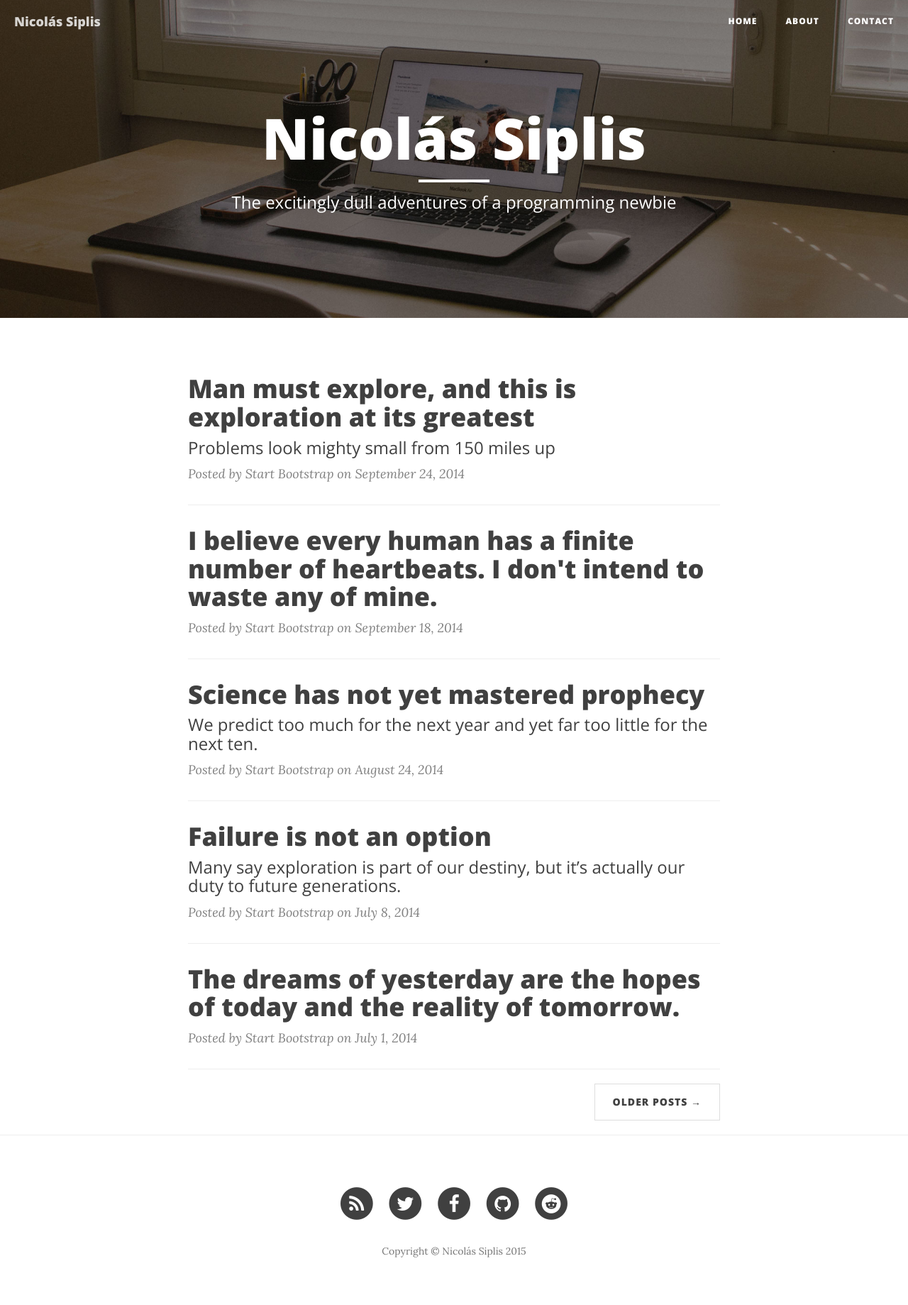
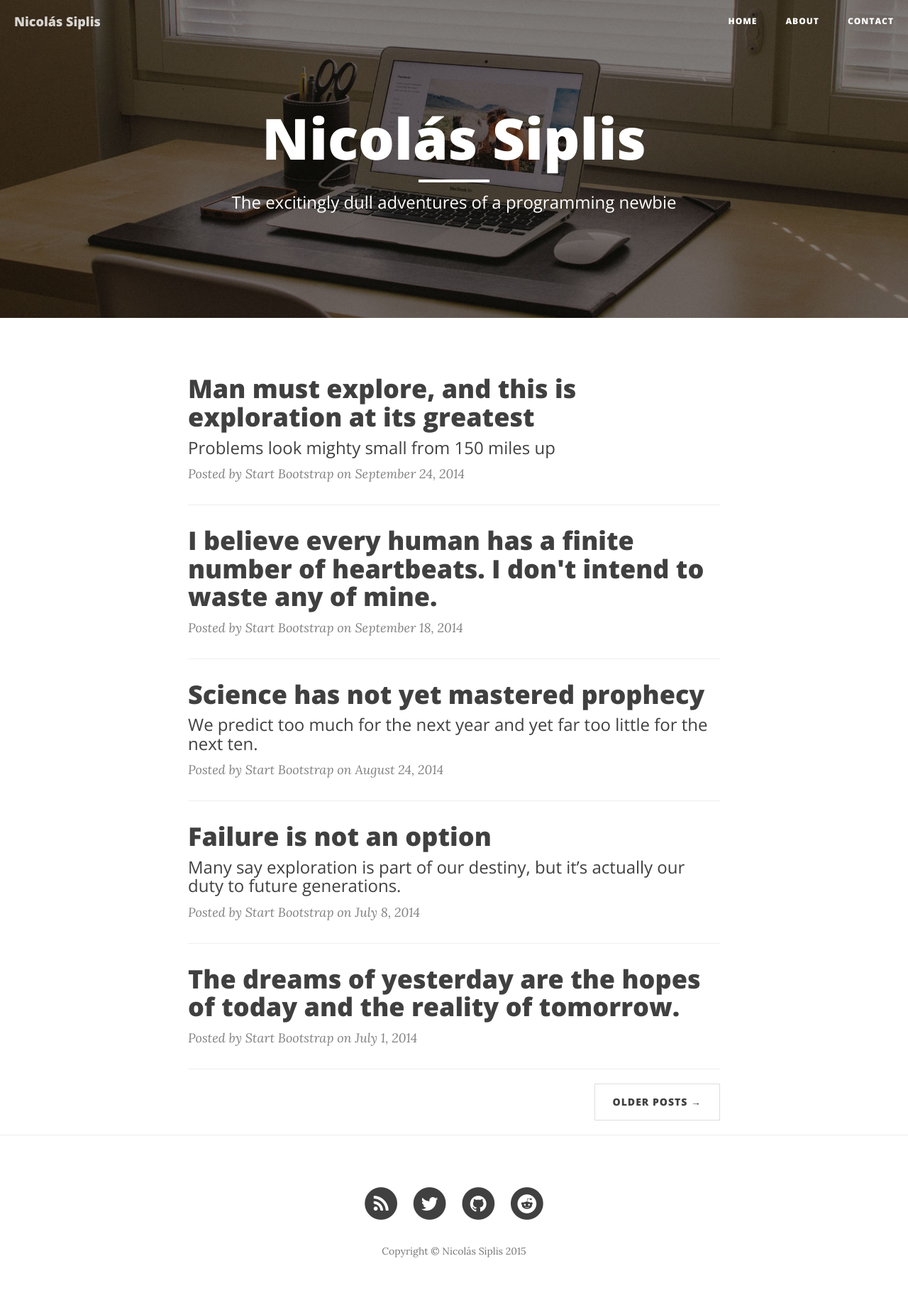
Before and after one commit to nicolas-siplis-zz/nicolas-siplis.github.io, a Jekyll site: the page built from index.html, in a window 1280 px wide. Shown: the whole page at 71% size. Built offline with Jekyll 4.4.1, drawn with Linux system fonts in a browser that asks for light colours; nearby versions of some CDN libraries; the list of posts is cut into pages by our own code.

```diff
--- a/_config.yml
+++ b/_config.yml
@@ -7,7 +7,7 @@ baseurl: ""
 url: ""
 twitter_username: nicolas_siplis
 github_username: nicolas-siplis
-facebook_username: nicolassiplis
+facebook_username:
 reddit_username: nicolas-siplis
 
 # Build settings
--- a/_includes/footer.html
+++ b/_includes/footer.html
@@ -41,6 +41,8 @@
                             </span>
                         </a>
                     </li>
+                    {% endif %}
+                    {% if site.reddit_username %}
                     <li>
                         <a href="https://reddit.com/u/{{ site.reddit_username }}">
                             <span class="fa-stack fa-lg">
```
